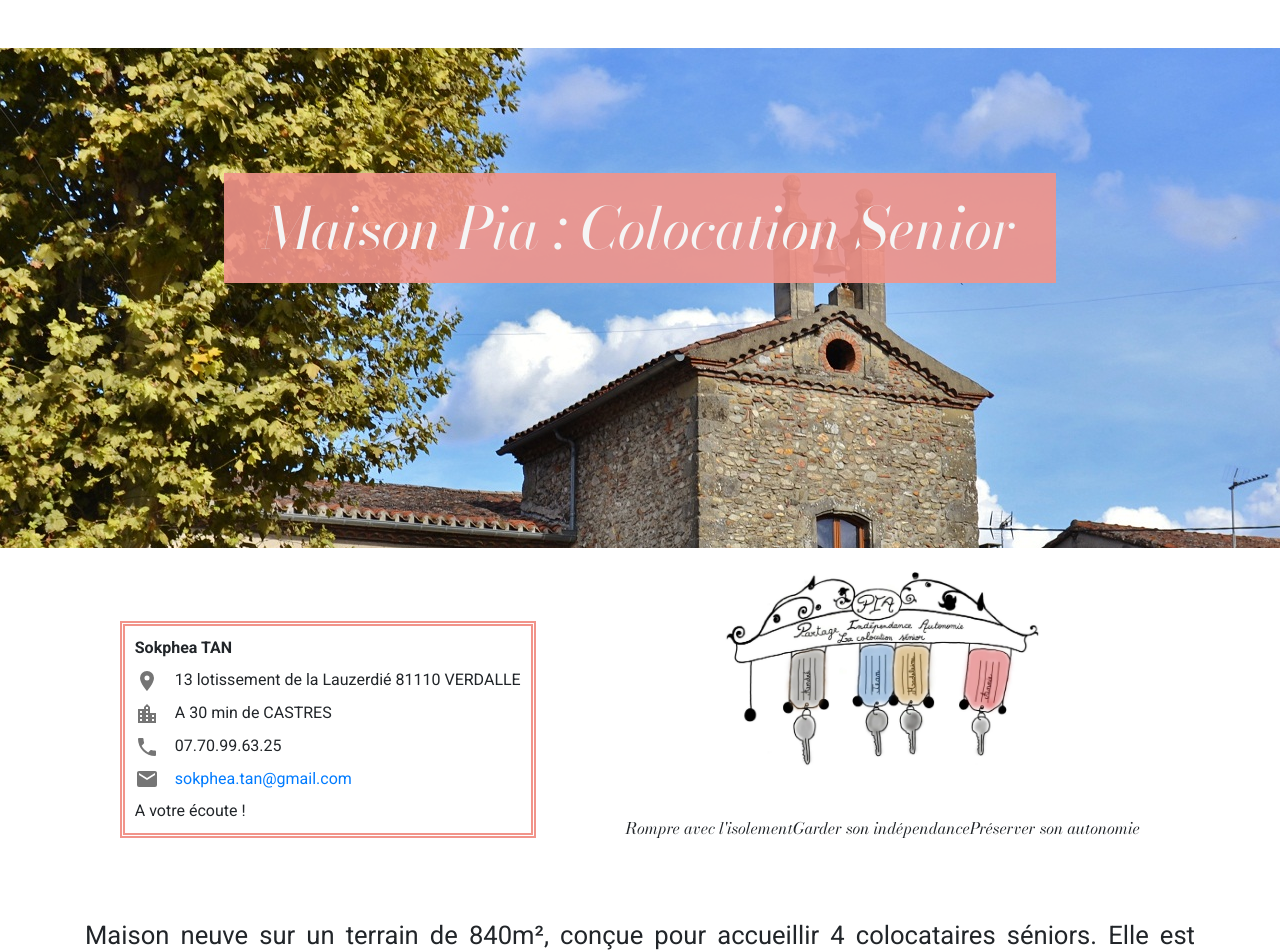
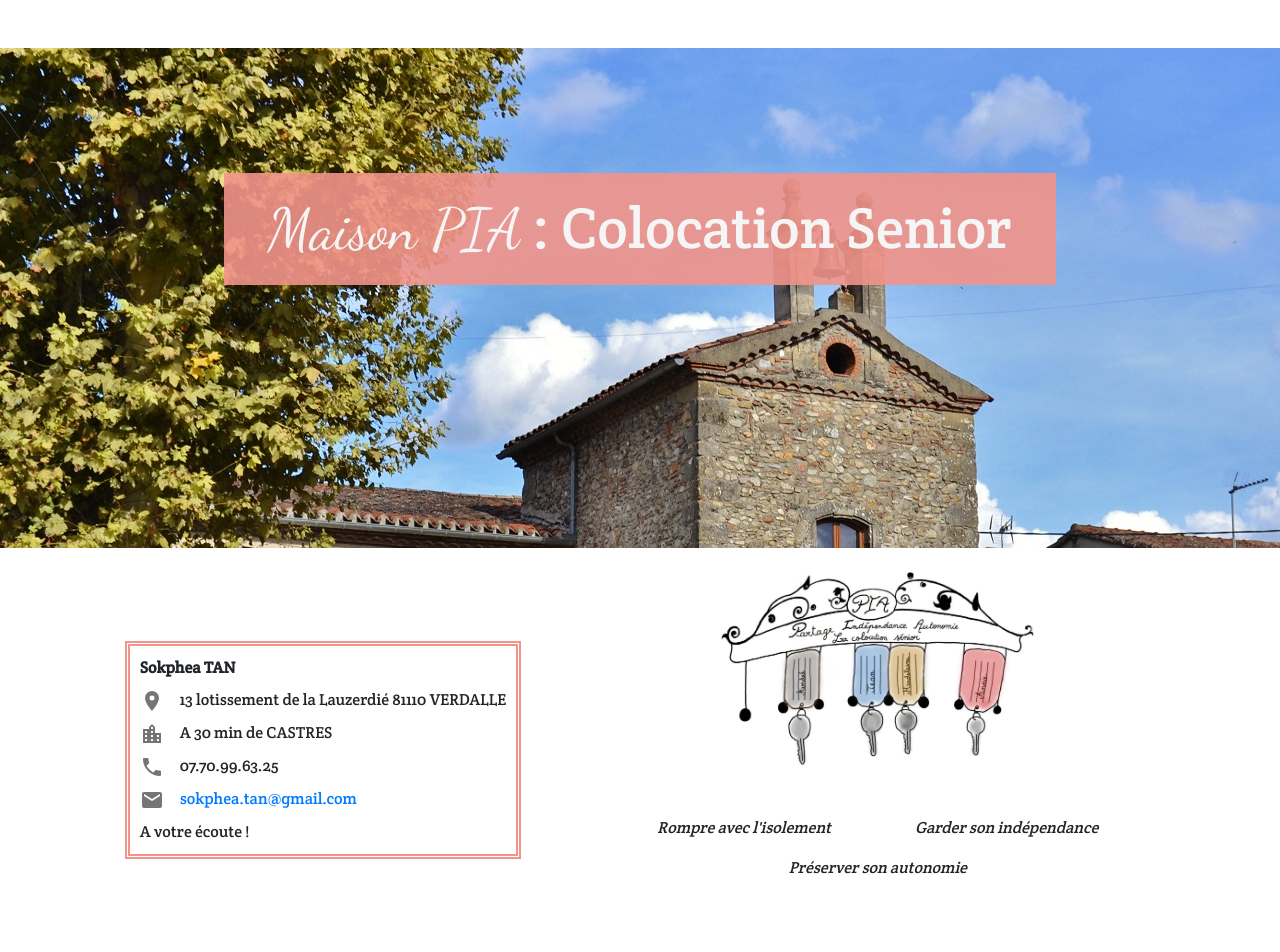
Before and after one commit to maison-pia/maison-pia, a Vue app: page /#/ in a window 1280 px wide. Shown: the top 952 px of the page. Built offline with nearby package versions, Linux system fonts and the light colour scheme.

Commit message:
add photo potager and change font family

```diff
--- a/src/App.vue
+++ b/src/App.vue
@@ -14,6 +14,11 @@ export default {
 };
 </script>
 <style>
+@import url("https://fonts.googleapis.com/css2?family=Crete+Round&display=swap");
+* {
+  font-family: "Crete Round", serif;
+}
+
 h1 {
   background-color: rgba(241, 148, 138, 0.9);
   color: whitesmoke;
--- a/src/components/EspaceCommun.vue
+++ b/src/components/EspaceCommun.vue
@@ -44,6 +44,11 @@
         src="./../assets/potager.jpg"
         alt="espacecommun3"
       />
+      <img
+        class="col-xl-6 col-lg-6 col-md-12 col-sm-12"
+        src="./../assets/potager2.jpg"
+        alt="espacecommun3"
+      />
     </div>
   </div>
 </template>
--- a/src/components/Intro.vue
+++ b/src/components/Intro.vue
@@ -2,9 +2,9 @@
   <div class="intro col-lg-6 col-sm-12 col-xs-12">
     <img src="../assets/logo.jpg" style="width: 60%" alt="logo" />
     <div class="sentences mt-5">
-      <p>Rompre avec l'isolement</p>
-      <p>Garder son indépendance</p>
-      <p>Préserver son autonomie</p>
+      <p class="subtitle-intro">Rompre avec l'isolement</p>
+      <p class="subtitle-intro">Garder son indépendance</p>
+      <p class="subtitle-intro">Préserver son autonomie</p>
     </div>
   </div>
 </template>
@@ -28,6 +28,11 @@ export default {
   align-items: center;
   justify-content: space-around;
 }
+
+.subtitle-intro {
+  font-style: italic;
+}
+
 .sentences {
   display: flex;
   flex-wrap: wrap;
--- a/src/views/Home.vue
+++ b/src/views/Home.vue
@@ -9,7 +9,7 @@
                 <span
                   class="col-8"
                   style="background-color: rgba(241, 148, 138, 0.9)"
-                  >Maison Pia : Colocation Senior
+                  ><span class="maison">Maison PIA</span> : Colocation Senior
                 </span>
               </p>
             </div>
@@ -43,6 +43,11 @@ export default {
 
 <style>
 @import url("https://fonts.googleapis.com/css2?family=Bodoni+Moda:ital@1&display=swap");
+@import url("https://fonts.googleapis.com/css2?family=Dancing+Script&display=swap");
+.maison {
+  font-family: "Dancing Script", cursive;
+}
+
 .title-banner {
   font-family: "Bodoni Moda", serif !important;
   text-align: center;
```
Also changed, not shown: src/assets/potager2.jpg (added), 8 other files (tests, documents, lock files or other folders).
